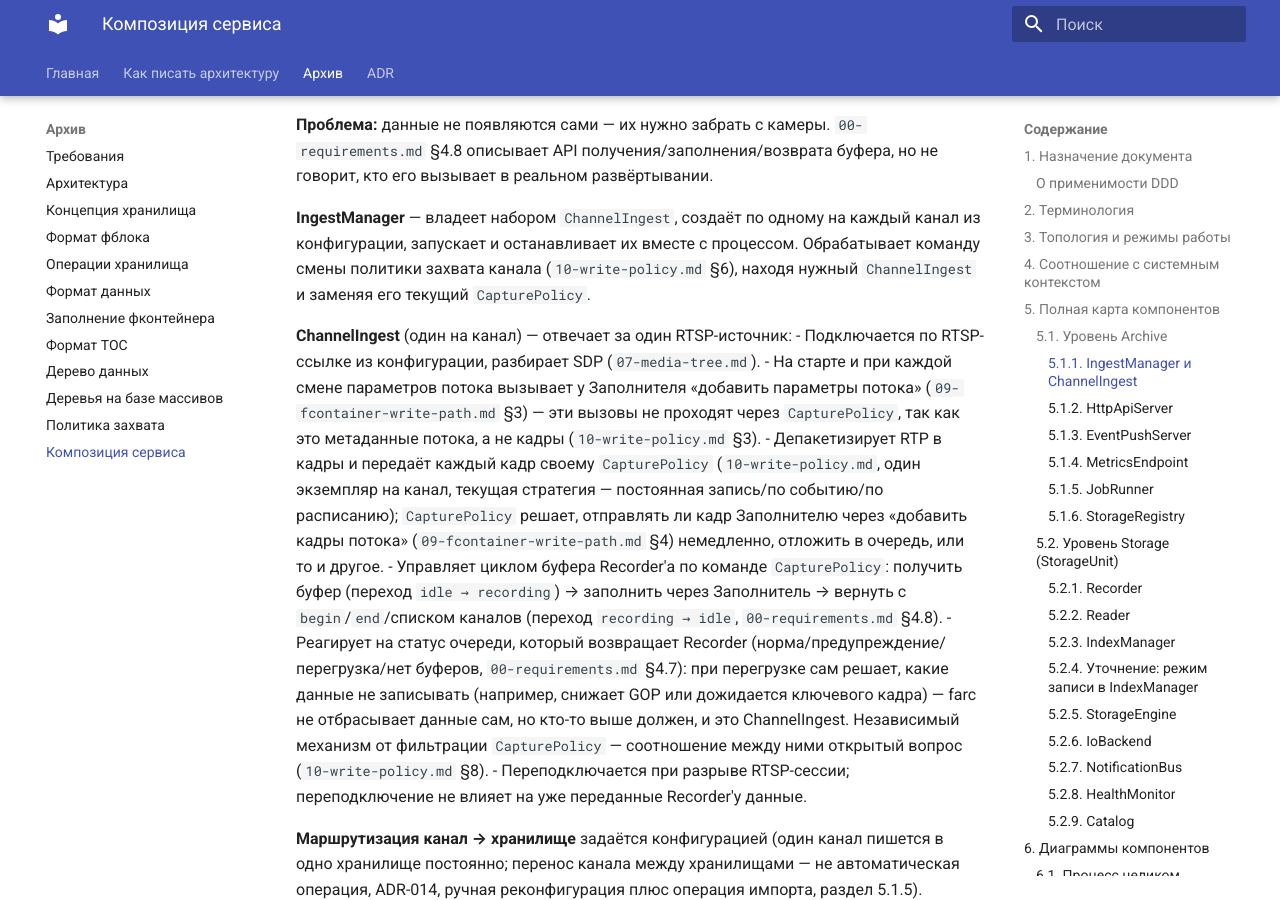
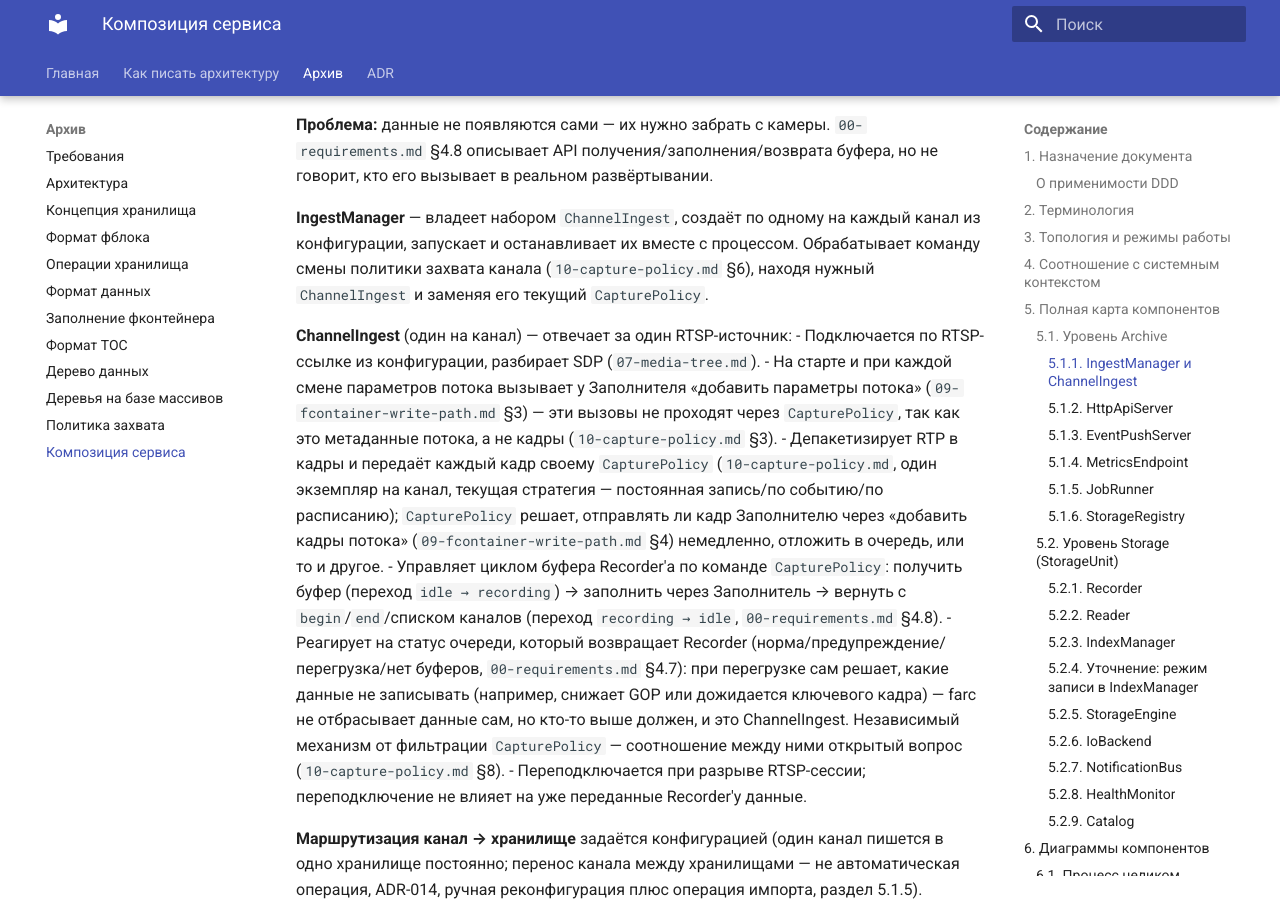
Before and after one commit to traycers/farc, an MkDocs documentation site: the page built from docs/docs/archive/11-service-composition.md, in a window 1280 px wide and 900 px high, scrolled down 2494 px. Built offline with MkDocs 1.6.1 and Material for MkDocs 9.7.7, drawn with Linux system fonts in a browser that asks for light colours.

Commit message:
rename files

```diff
--- a/docs/docs/archive/11-service-composition.md
+++ b/docs/docs/archive/11-service-composition.md
@@ -52,14 +52,14 @@
 
 **Проблема:** данные не появляются сами — их нужно забрать с камеры. `00-requirements.md` §4.8 описывает API получения/заполнения/возврата буфера, но не говорит, кто его вызывает в реальном развёртывании.
 
-**IngestManager** — владеет набором `ChannelIngest`, создаёт по одному на каждый канал из конфигурации, запускает и останавливает их вместе с процессом. Обрабатывает команду смены политики захвата канала (`10-write-policy.md` §6), находя нужный `ChannelIngest` и заменяя его текущий `CapturePolicy`.
+**IngestManager** — владеет набором `ChannelIngest`, создаёт по одному на каждый канал из конфигурации, запускает и останавливает их вместе с процессом. Обрабатывает команду смены политики захвата канала (`10-capture-policy.md` §6), находя нужный `ChannelIngest` и заменяя его текущий `CapturePolicy`.
 
 **ChannelIngest** (один на канал) — отвечает за один RTSP-источник:
 - Подключается по RTSP-ссылке из конфигурации, разбирает SDP (`07-media-tree.md`).
-- На старте и при каждой смене параметров потока вызывает у Заполнителя «добавить параметры потока» (`09-fcontainer-write-path.md` §3) — эти вызовы не проходят через `CapturePolicy`, так как это метаданные потока, а не кадры (`10-write-policy.md` §3).
-- Депакетизирует RTP в кадры и передаёт каждый кадр своему `CapturePolicy` (`10-write-policy.md`, один экземпляр на канал, текущая стратегия — постоянная запись/по событию/по расписанию); `CapturePolicy` решает, отправлять ли кадр Заполнителю через «добавить кадры потока» (`09-fcontainer-write-path.md` §4) немедленно, отложить в очередь, или то и другое.
+- На старте и при каждой смене параметров потока вызывает у Заполнителя «добавить параметры потока» (`09-fcontainer-write-path.md` §3) — эти вызовы не проходят через `CapturePolicy`, так как это метаданные потока, а не кадры (`10-capture-policy.md` §3).
+- Депакетизирует RTP в кадры и передаёт каждый кадр своему `CapturePolicy` (`10-capture-policy.md`, один экземпляр на канал, текущая стратегия — постоянная запись/по событию/по расписанию); `CapturePolicy` решает, отправлять ли кадр Заполнителю через «добавить кадры потока» (`09-fcontainer-write-path.md` §4) немедленно, отложить в очередь, или то и другое.
 - Управляет циклом буфера Recorder'а по команде `CapturePolicy`: получить буфер (переход `idle → recording`) → заполнить через Заполнитель → вернуть с `begin`/`end`/списком каналов (переход `recording → idle`, `00-requirements.md` §4.8).
-- Реагирует на статус очереди, который возвращает Recorder (норма/предупреждение/перегрузка/нет буферов, `00-requirements.md` §4.7): при перегрузке сам решает, какие данные не записывать (например, снижает GOP или дожидается ключевого кадра) — farc не отбрасывает данные сам, но кто-то выше должен, и это ChannelIngest. Независимый механизм от фильтрации `CapturePolicy` — соотношение между ними открытый вопрос (`10-write-policy.md` §8).
+- Реагирует на статус очереди, который возвращает Recorder (норма/предупреждение/перегрузка/нет буферов, `00-requirements.md` §4.7): при перегрузке сам решает, какие данные не записывать (например, снижает GOP или дожидается ключевого кадра) — farc не отбрасывает данные сам, но кто-то выше должен, и это ChannelIngest. Независимый механизм от фильтрации `CapturePolicy` — соотношение между ними открытый вопрос (`10-capture-policy.md` §8).
 - Переподключается при разрыве RTSP-сессии; переподключение не влияет на уже переданные Recorder'у данные.
 
 **Маршрутизация канал → хранилище** задаётся конфигурацией (один канал пишется в одно хранилище постоянно; перенос канала между хранилищами — не автоматическая операция, ADR-014, ручная реконфигурация плюс операция импорта, раздел 5.1.5).
@@ -297,7 +297,7 @@
     CI->>CI: депакетизация в кадры
     CI->>Fill: добавить параметры потока (при смене)
     CI->>CP: кадр
-    Note over CP: решение по текущей стратегии<br/>(`10-write-policy.md`)
+    Note over CP: решение по текущей стратегии<br/>(`10-capture-policy.md`)
     CP->>CI: открыть/закрыть сегмент
     CI->>R: запросить буфер
     R-->>CI: буфер + UUID + статус очереди
--- a/docs/mkdocs.yaml
+++ b/docs/mkdocs.yaml
@@ -60,7 +60,7 @@
       - Формат TOC: archive/06-toc-format.md
       - Дерево данных: archive/07-media-tree.md
       - Деревья на базе массивов: archive/08-array-trees.md
-      - Политика захвата: archive/10-write-policy.md
+      - Политика захвата: archive/10-capture-policy.md
       - Композиция сервиса: archive/11-service-composition.md
   - ADR:
       - header-location: archive/adr/001-header-location.md
```
Also changed, not shown: docs/docs/archive/10-capture-policy.md (renamed from docs/docs/archive/10-write-policy.md).
